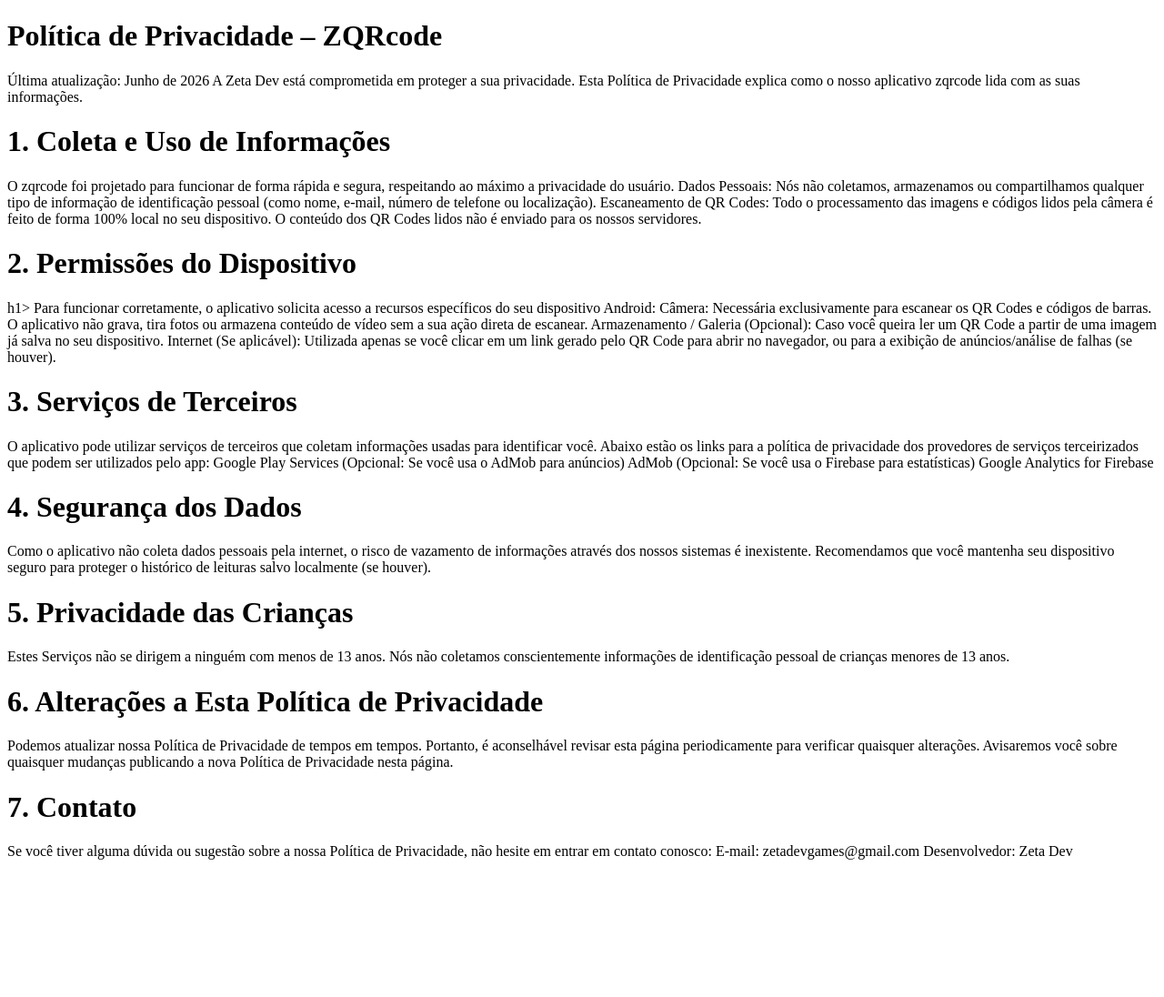
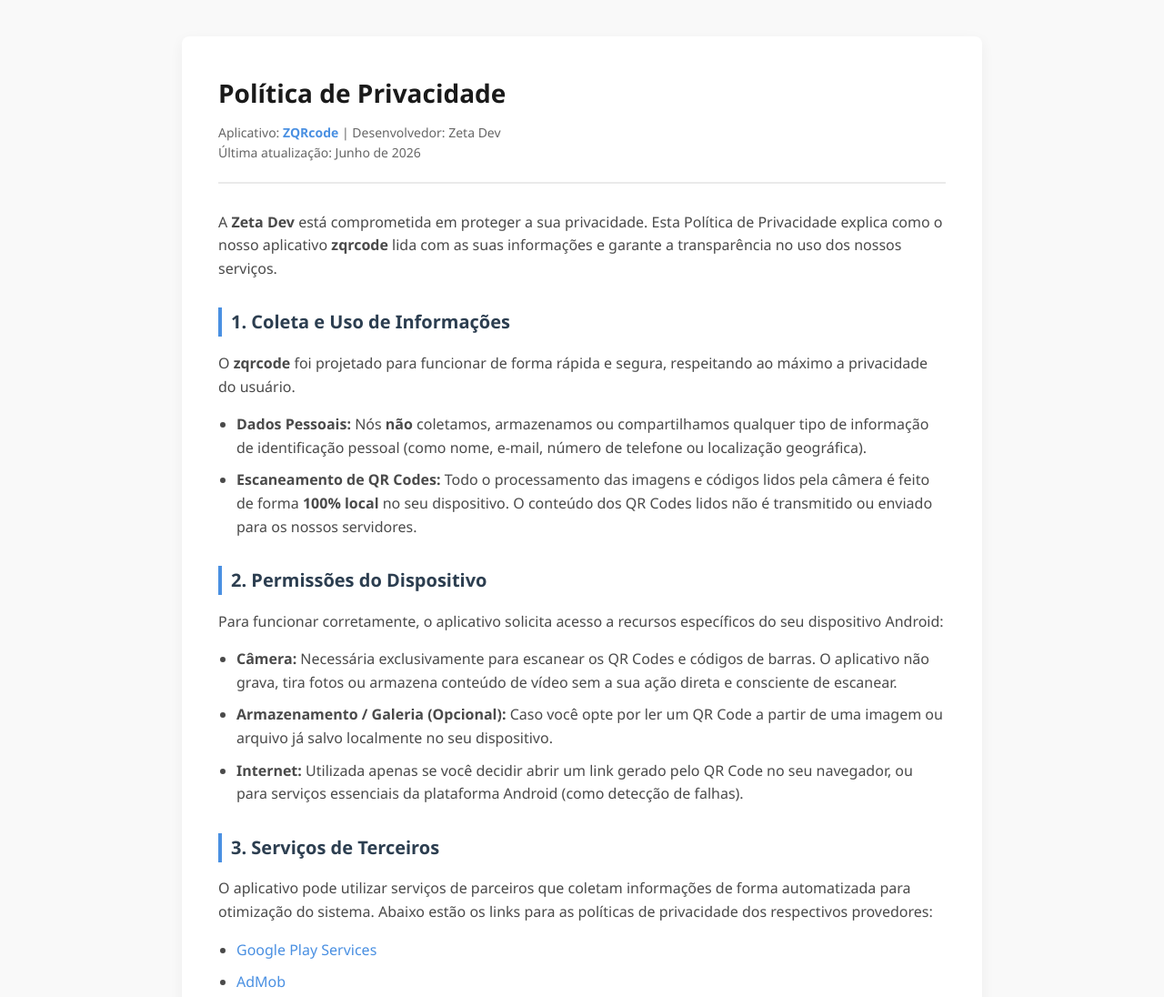
Before and after one commit to zetadevgames/zqrcode, a plain HTML site: page index.html in a window 1280 px wide. Shown: the top 1096 px of the page at 91% size. Before the commit the page ends 953 px from the top, so only its background shows below. Drawn offline with Linux system fonts and the light colour scheme.

Commit message:
Update index.html

```diff
--- a/index.html
+++ b/index.html
@@ -1,56 +1,145 @@
 <!DOCTYPE html>
-<html lang="pt-br">
+<html lang="pt-BR">
 <head>
     <meta charset="UTF-8">
-    <title>Meu Primeiro Site</title>
+    <meta name="viewport" content="width=device-width, initial-scale=1.0">
+    <title>Política de Privacidade - zqrcode (Zeta Dev)</title>
+    <style>
+        body {
+            font-family: 'Segoe UI', Tahoma, Geneva, Verdana, sans-serif;
+            line-height: 1.6;
+            color: #333333;
+            background-color: #f9f9f9;
+            margin: 0;
+            padding: 0;
+        }
+        .container {
+            max-width: 800px;
+            margin: 40px auto;
+            background: #ffffff;
+            padding: 40px;
+            border-radius: 8px;
+            box-shadow: 0 4px 15px rgba(0, 0, 0, 0.05);
+        }
+        header {
+            border-bottom: 2px solid #eaeaea;
+            padding-bottom: 20px;
+            margin-bottom: 30px;
+        }
+        h1 {
+            color: #1a1a1a;
+            font-size: 28px;
+            margin: 0 0 10px 0;
+        }
+        .app-name {
+            color: #4a90e2;
+            font-weight: bold;
+        }
+        .subtitle {
+            color: #666666;
+            font-size: 14px;
+            margin: 0;
+        }
+        h2 {
+            color: #2c3e50;
+            font-size: 20px;
+            margin-top: 30px;
+            border-left: 4px solid #4a90e2;
+            padding-left: 10px;
+        }
+        p, ul {
+            font-size: 16px;
+            color: #4a4a4a;
+        }
+        ul {
+            padding-left: 20px;
+        }
+        li {
+            margin-bottom: 10px;
+        }
+        a {
+            color: #4a90e2;
+            text-decoration: none;
+        }
+        a:hover {
+            text-decoration: underline;
+        }
+        footer {
+            margin-top: 40px;
+            padding-top: 20px;
+            border-top: 1px solid #eaeaea;
+            font-size: 14px;
+            color: #888888;
+            text-align: center;
+        }
+    </style>
 </head>
 <body>
-    <h1> Política de Privacidade – ZQRcode</h1>
 
+<div class="container">
+    <header>
+        <h1>Política de Privacidade</h1>
+        <p class="subtitle">Aplicativo: <span class="app-name">ZQRcode</span> | Desenvolvedor: Zeta Dev</p>
+        <p class="subtitle">Última atualização: Junho de 2026</p>
+    </header>
 
-    Última atualização: Junho de 2026
+    <section>
+        <p>A <strong>Zeta Dev</strong> está comprometida em proteger a sua privacidade. Esta Política de Privacidade explica como o nosso aplicativo <strong>zqrcode</strong> lida com as suas informações e garante a transparência no uso dos nossos serviços.</p>
+    </section>
 
-    A Zeta Dev está comprometida em proteger a sua privacidade. Esta Política de Privacidade explica como o nosso aplicativo zqrcode lida com as suas informações.
+    <section>
+        <h2>1. Coleta e Uso de Informações</h2>
+        <p>O <strong>zqrcode</strong> foi projetado para funcionar de forma rápida e segura, respeitando ao máximo a privacidade do usuário.</p>
+        <ul>
+            <li><strong>Dados Pessoais:</strong> Nós <strong>não</strong> coletamos, armazenamos ou compartilhamos qualquer tipo de informação de identificação pessoal (como nome, e-mail, número de telefone ou localização geográfica).</li>
+            <li><strong>Escaneamento de QR Codes:</strong> Todo o processamento das imagens e códigos lidos pela câmera é feito de forma <strong>100% local</strong> no seu dispositivo. O conteúdo dos QR Codes lidos não é transmitido ou enviado para os nossos servidores.</li>
+        </ul>
+    </section>
 
-    <h1>1. Coleta e Uso de Informações</h1>
-    O zqrcode foi projetado para funcionar de forma rápida e segura, respeitando ao máximo a privacidade do usuário.
+    <section>
+        <h2>2. Permissões do Dispositivo</h2>
+        <p>Para funcionar corretamente, o aplicativo solicita acesso a recursos específicos do seu dispositivo Android:</p>
+        <ul>
+            <li><strong>Câmera:</strong> Necessária exclusivamente para escanear os QR Codes e códigos de barras. O aplicativo não grava, tira fotos ou armazena conteúdo de vídeo sem a sua ação direta e consciente de escanear.</li>
+            <li><strong>Armazenamento / Galeria (Opcional):</strong> Caso você opte por ler um QR Code a partir de uma imagem ou arquivo já salvo localmente no seu dispositivo.</li>
+            <li><strong>Internet:</strong> Utilizada apenas se você decidir abrir um link gerado pelo QR Code no seu navegador, ou para serviços essenciais da plataforma Android (como detecção de falhas).</li>
+        </ul>
+    </section>
 
-    Dados Pessoais: Nós não coletamos, armazenamos ou compartilhamos qualquer tipo de informação de identificação pessoal (como nome, e-mail, número de telefone ou localização).
+    <section>
+        <h2>3. Serviços de Terceiros</h2>
+        <p>O aplicativo pode utilizar serviços de parceiros que coletam informações de forma automatizada para otimização do sistema. Abaixo estão os links para as políticas de privacidade dos respectivos provedores:</p>
+        <ul>
+            <li><a href="https://policies.google.com/privacy" target="_blank" rel="noopener noreferrer">Google Play Services</a></li>
+            <li><a href="https://support.google.com/admob/answer/6128543" target="_blank" rel="noopener noreferrer">AdMob</li>
+        </ul>
+    </section>
 
-    Escaneamento de QR Codes: Todo o processamento das imagens e códigos lidos pela câmera é feito de forma 100% local no seu dispositivo. O conteúdo dos QR Codes lidos não é enviado para os nossos servidores.
+    <section>
+        <h2>4. Segurança dos Dados</h2>
+        <p>Como o aplicativo não realiza a coleta nem o upload de dados pessoais para a internet, o risco de vazamento de informações através de infraestrutura externa é inexistente. Recomendamos manter seu dispositivo seguro e atualizado para proteger o histórico de leituras armazenado localmente no próprio aparelho.</p>
+    </section>
 
-     <h1>2. Permissões do Dispositivo </h1>h1>
-    Para funcionar corretamente, o aplicativo solicita acesso a recursos específicos do seu dispositivo Android:
+    <section>
+        <h2>5. Privacidade das Crianças</h2>
+        <p>Estes Serviços não se dirigem a crianças menores de 13 anos. Nós não coletamos conscientemente informações de identificação pessoal de menores de idade sob nenhuma circunstância.</p>
+    </section>
 
-    Câmera: Necessária exclusivamente para escanear os QR Codes e códigos de barras. O aplicativo não grava, tira fotos ou armazena conteúdo de vídeo sem a sua ação direta de escanear.
+    <section>
+        <h2>6. Alterações a Esta Política de Privacidade</h2>
+        <p>Podemos atualizar nossa Política de Privacidade periodicamente. É aconselhável revisar esta página de tempos em tempos para verificar quaisquer alterações. Avisaremos você sobre mudanças significativas publicando a nova versão diretamente nesta página.</p>
+    </section>
 
-    Armazenamento / Galeria (Opcional): Caso você queira ler um QR Code a partir de uma imagem já salva no seu dispositivo.
+    <section>
+        <h2>7. Contato</h2>
+        <p>Se você tiver alguma dúvida, sugestão ou feedback sobre a nossa Política de Privacidade, sinta-se à vontade para entrar em contato conosco através do e-mail <strong>zetadevgames@gmail.com</strong>strong> de suporte da <strong>Zeta Dev</strong>.</p>
 
-    Internet (Se aplicável): Utilizada apenas se você clicar em um link gerado pelo QR Code para abrir no navegador, ou para a exibição de anúncios/análise de falhas (se houver).
+    </section>
 
-     <h1>3. Serviços de Terceiros </h1>
-    O aplicativo pode utilizar serviços de terceiros que coletam informações usadas para identificar você. Abaixo estão os links para a política de privacidade dos provedores de serviços terceirizados que podem ser utilizados pelo app:
+    <footer>
+        <p>&copy; 2026 Zeta Dev. Todos os direitos reservados.</p>
+    </footer>
+</div>
 
-    Google Play Services
-
-    (Opcional: Se você usa o AdMob para anúncios) AdMob
-
-    (Opcional: Se você usa o Firebase para estatísticas) Google Analytics for Firebase
-
-     <h1>4. Segurança dos Dados </h1>
-    Como o aplicativo não coleta dados pessoais pela internet, o risco de vazamento de informações através dos nossos sistemas é inexistente. Recomendamos que você mantenha seu dispositivo seguro para proteger o histórico de leituras salvo localmente (se houver).
-
-     <h1>5. Privacidade das Crianças </h1>
-    Estes Serviços não se dirigem a ninguém com menos de 13 anos. Nós não coletamos conscientemente informações de identificação pessoal de crianças menores de 13 anos.
-
-     <h1>6. Alterações a Esta Política de Privacidade </h1>
-    Podemos atualizar nossa Política de Privacidade de tempos em tempos. Portanto, é aconselhável revisar esta página periodicamente para verificar quaisquer alterações. Avisaremos você sobre quaisquer mudanças publicando a nova Política de Privacidade nesta página.
-
-     <h1>7. Contato </h1>
-    Se você tiver alguma dúvida ou sugestão sobre a nossa Política de Privacidade, não hesite em entrar em contato conosco:
-
-    E-mail: zetadevgames@gmail.com
-
-    Desenvolvedor: Zeta Dev
 </body>
 </html>
```
